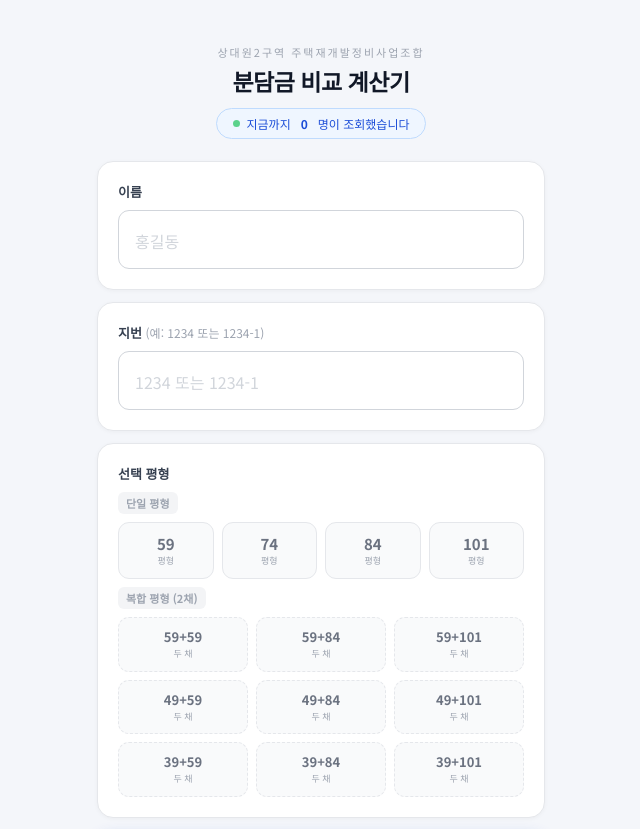
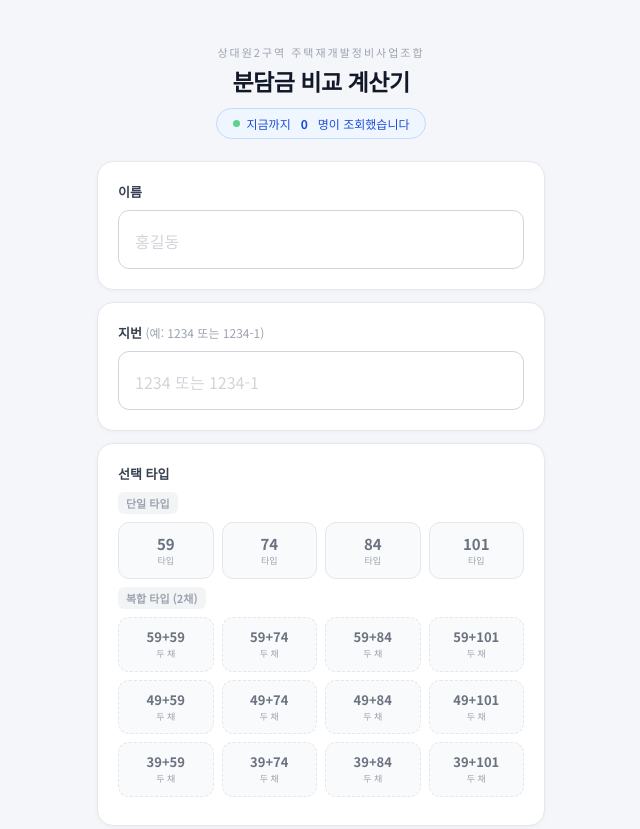
Before and after one commit to DL-GS/cost, a plain HTML site: page index.html in a window 1280 px wide. Shown: the top 829 px of the page, without its empty margins (319-959 px from the left). Drawn offline with Linux system fonts and the light colour scheme; no server answers.

Commit message:
Update index.html

```diff
--- a/index.html
+++ b/index.html
@@ -247,27 +247,30 @@ body{font-family:'Noto Sans KR',sans-serif;background:#f4f6fa;color:#111827}
       <div class="err-msg" id="addrErr">⚠ 지번을 올바르게 입력해 주세요. (예: 1234 또는 1234-1)</div>
     </div>
     <div class="card">
-      <label>선택 평형</label>
-      <div class="py-label-row"><span class="pl">단일 평형</span></div>
+      <label>선택 타입</label>
+      <div class="py-label-row"><span class="pl">단일 타입</span></div>
       <div class="seg-grid">
-        <div class="seg-btn" data-key="59"  onclick="sPy(this)">59<span class="seg-sub">평형</span></div>
-        <div class="seg-btn" data-key="74"  onclick="sPy(this)">74<span class="seg-sub">평형</span></div>
-        <div class="seg-btn" data-key="84"  onclick="sPy(this)">84<span class="seg-sub">평형</span></div>
-        <div class="seg-btn" data-key="101" onclick="sPy(this)">101<span class="seg-sub">평형</span></div>
+        <div class="seg-btn" data-key="59"  onclick="sPy(this)">59<span class="seg-sub">타입</span></div>
+        <div class="seg-btn" data-key="74"  onclick="sPy(this)">74<span class="seg-sub">타입</span></div>
+        <div class="seg-btn" data-key="84"  onclick="sPy(this)">84<span class="seg-sub">타입</span></div>
+        <div class="seg-btn" data-key="101" onclick="sPy(this)">101<span class="seg-sub">타입</span></div>
       </div>
-      <div class="py-label-row" style="margin-top:4px"><span class="pl">복합 평형 (2채)</span></div>
-      <div class="seg-grid-3">
+      <div class="py-label-row" style="margin-top:4px"><span class="pl">복합 타입 (2채)</span></div>
+      <div class="seg-grid">
         <div class="seg-btn combo" data-key="59+59"  onclick="sPy(this)">59+59<span class="seg-sub">두 채</span></div>
+        <div class="seg-btn combo" data-key="59+74"  onclick="sPy(this)">59+74<span class="seg-sub">두 채</span></div>
         <div class="seg-btn combo" data-key="59+84"  onclick="sPy(this)">59+84<span class="seg-sub">두 채</span></div>
         <div class="seg-btn combo" data-key="59+101" onclick="sPy(this)">59+101<span class="seg-sub">두 채</span></div>
       </div>
-      <div class="seg-grid-3" style="margin-top:8px">
+      <div class="seg-grid" style="margin-top:8px">
         <div class="seg-btn combo" data-key="49+59"  onclick="sPy(this)">49+59<span class="seg-sub">두 채</span></div>
+        <div class="seg-btn combo" data-key="49+74"  onclick="sPy(this)">49+74<span class="seg-sub">두 채</span></div>
         <div class="seg-btn combo" data-key="49+84"  onclick="sPy(this)">49+84<span class="seg-sub">두 채</span></div>
         <div class="seg-btn combo" data-key="49+101" onclick="sPy(this)">49+101<span class="seg-sub">두 채</span></div>
       </div>
-      <div class="seg-grid-3" style="margin-top:8px">
+      <div class="seg-grid" style="margin-top:8px">
         <div class="seg-btn combo" data-key="39+59"  onclick="sPy(this)">39+59<span class="seg-sub">두 채</span></div>
+        <div class="seg-btn combo" data-key="39+74"  onclick="sPy(this)">39+74<span class="seg-sub">두 채</span></div>
         <div class="seg-btn combo" data-key="39+84"  onclick="sPy(this)">39+84<span class="seg-sub">두 채</span></div>
         <div class="seg-btn combo" data-key="39+101" onclick="sPy(this)">39+101<span class="seg-sub">두 채</span></div>
       </div>
@@ -303,7 +306,7 @@ body{font-family:'Noto Sans KR',sans-serif;background:#f4f6fa;color:#111827}
         <div class="dm-foot">기존 추정치</div>
       </div>
       <div class="sc-card sc-gsb">
-        <div class="sc-head"><span class="bdg">▲ 위험</span><div class="hn">GS건설<br>8월 착공</div><div class="hd">손해배상금 지불</div><div class="hd">평단가 729만원</div></div>
+        <div class="sc-head"><span class="bdg">▲ 위험</span><div class="hn">GS건설<br>8월 착공</div><div class="hd">손해배상금 지불 </div><div class="hd">평단가 729만원</div></div>
         <div class="sc-body">
           <div class="rl" id="lbl2">추가분담금</div>
           <div class="ra" id="amt2">—</div>
@@ -323,7 +326,7 @@ body{font-family:'Noto Sans KR',sans-serif;background:#f4f6fa;color:#111827}
       <div class="chart-title">한눈에 보는 비교 차트</div>
       <div>
         <div class="bar-row">
-          <div class="bar-name">대림<br>6월 착공</div>
+          <div class="bar-name">대림<br>6월착공</div>
           <div class="bar-track">
             <div class="bar-left"  id="bl1" style="width:0;background:#0D1F3C"></div>
             <div class="bar-right" id="br1" style="width:0;background:#22c55e"></div>
@@ -356,8 +359,8 @@ body{font-family:'Noto Sans KR',sans-serif;background:#f4f6fa;color:#111827}
         </div>
       </div>
       <div class="chart-legend">
+        <div class="leg-item"><div class="leg-dot" style="background:#0D1F3C"></div>대림 6월착공</div>
         <div class="leg-item"><div class="leg-dot" style="background:#6b7280"></div>기존추정</div>
-        <div class="leg-item"><div class="leg-dot" style="background:#0D1F3C"></div>대림</div>
         <div class="leg-item"><div class="leg-dot" style="background:#ea580c"></div>GS최상</div>
         <div class="leg-item"><div class="leg-dot" style="background:#dc2626"></div>GS최악</div>
         <div class="leg-item"><div class="leg-dot" style="background:#22c55e"></div>환급금</div>
@@ -404,9 +407,9 @@ var COUNTER_URL = 'https://script.google.com/macros/s/AKfycbxBErfUJc5g8OXx9Qoeme
 var UNIT={39:275731250, 49:358392857, 59:458090000,74:506968917,84:564562617,101:631581598};
 var PRICES={
   '59':UNIT[59],'74':UNIT[74],'84':UNIT[84],'101':UNIT[101],
-  '59+59':UNIT[59]*2,'59+84':UNIT[59]+UNIT[84],'59+101':UNIT[59]+UNIT[101],
-  '39+59':UNIT[39]+UNIT[59],'39+84':UNIT[39]+UNIT[84],'39+101':UNIT[39]+UNIT[101],
-  '49+59':UNIT[49]+UNIT[59],'49+84':UNIT[49]+UNIT[84],'49+101':UNIT[49]+UNIT[101]
+  '59+59':UNIT[59]*2,'59+74':UNIT[59]+UNIT[74],'59+84':UNIT[59]+UNIT[84],'59+101':UNIT[59]+UNIT[101],
+  '49+59':UNIT[49]+UNIT[59],'49+74':UNIT[49]+UNIT[74],'49+84':UNIT[49]+UNIT[84],'49+101':UNIT[49]+UNIT[101],
+  '39+59':UNIT[39]+UNIT[59],'39+74':UNIT[39]+UNIT[74],'39+84':UNIT[39]+UNIT[84],'39+101':UNIT[39]+UNIT[101]
 };
 var selKey=null;
 
@@ -433,7 +436,7 @@ function incCnt(){
 }
 loadCnt();
 
-/* 평형 선택 */
+/* 타입 선택 */
 function sPy(el){document.querySelectorAll('.seg-btn').forEach(function(b){b.classList.remove('sel');});el.classList.add('sel');selKey=el.dataset.key;}
 
 /* 금액 포맷 */
@@ -481,7 +484,7 @@ function startCalc(){
     document.getElementById('addrErr').classList.add('show');
     ai.focus();return;
   }
-  if(!selKey){alert('선택 평형을 골라 주세요.');return;}
+  if(!selKey){alert('선택 타입을 골라 주세요.');return;}
   /* 유효성 통과 → 비밀번호 모달 오픈 */
   openPwModal();
 }
@@ -726,7 +729,7 @@ function stopTickers(){
 }
 
 function showResult(name, address, data, key){
-  var label=key.includes('+')?key+'평형 (2채)':key+'평형';
+  var label=key.includes('+')?key+'타입 (2채)':key+'타입';
   document.getElementById('rName').innerHTML='<strong>'+name+'</strong>님 · '+label;
   var price=PRICES[key];
   var original=data.original;
```
